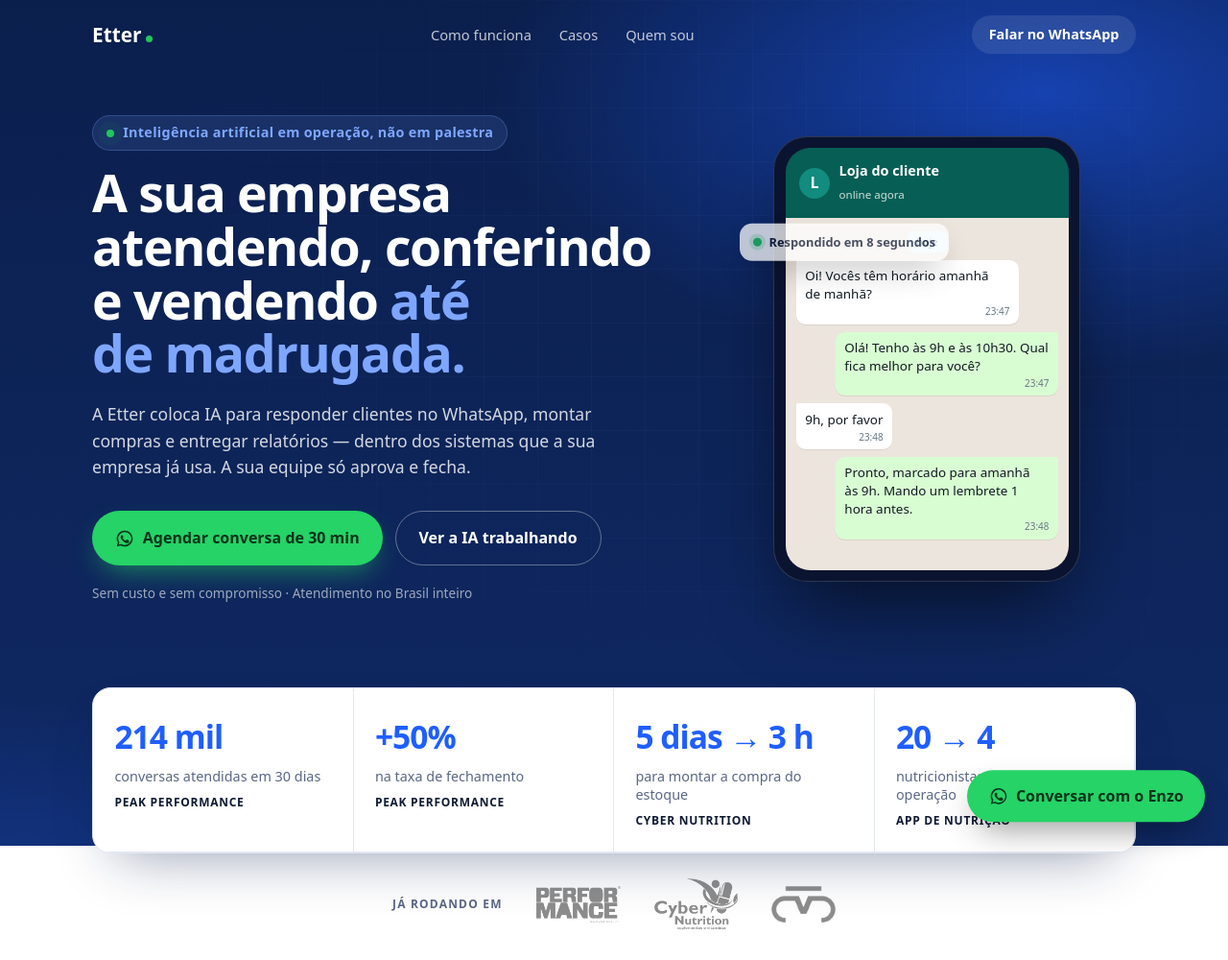
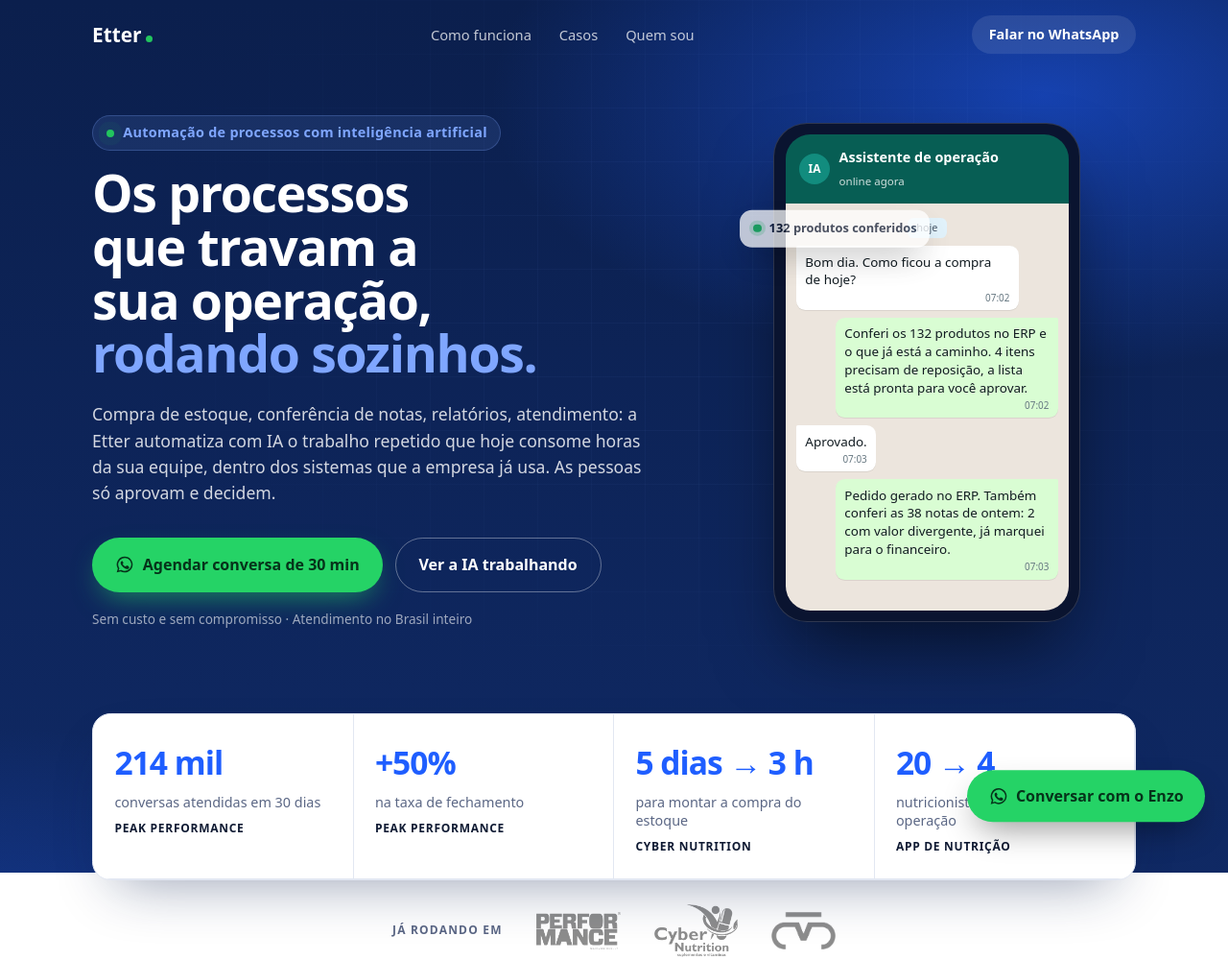
Before and after one commit to Sataker/etter-ia, an Astro site: page /apresentacao in a window 1280 px wide. Shown: the top 1000 px of the page at 96% size. Built offline with nearby package versions, Linux system fonts and the light colour scheme; Astro itself is replaced by a stand-in of ours.

Commit message:
Apresentação: hero focado em automação de processos, conversa de operação no celular, remove travessões e os 3 selos da seção do Enzo
Co-Authored-By: Claude Opus 5.5 <noreply@anthropic.com>

```diff
--- a/src/pages/apresentacao.astro
+++ b/src/pages/apresentacao.astro
@@ -17,9 +17,9 @@ import { SITE, wa } from '../lib/site';
 */
 const WA = wa('Olá Enzo! Vi a apresentação da Etter e quero conversar sobre um processo da minha empresa.');
 const canonical = `${SITE.url}/apresentacao`;
-const title = 'Etter — IA funcionando dentro da sua empresa';
+const title = 'Etter | Automação de processos com IA para empresas';
 const description =
-  'A Etter coloca IA para atender no WhatsApp, montar compras e entregar relatórios dentro dos sistemas que a sua empresa já usa. Casos reais, com nome e número.';
+  'A Etter automatiza com IA os processos que consomem horas da sua equipe: compras, conferências, relatórios e atendimento, dentro dos sistemas que a empresa já usa. Casos reais, com nome e número.';
 
 const waIcon =
   'M12 2a10 10 0 0 0-8.6 15.1L2 22l5-1.3A10 10 0 1 0 12 2Zm0 18.2a8.2 8.2 0 0 1-4.2-1.2l-.3-.2-3 .8.8-2.9-.2-.3A8.2 8.2 0 1 1 12 20.2Zm4.5-6.1c-.2-.1-1.5-.7-1.7-.8-.2-.1-.4-.1-.6.1l-.8 1c-.1.2-.3.2-.5.1a6.7 6.7 0 0 1-3.3-2.9c-.2-.4.2-.4.7-1.3.1-.2 0-.3 0-.4l-.8-1.8c-.2-.5-.4-.4-.6-.4h-.5a1 1 0 0 0-.7.3 3 3 0 0 0-.9 2.2 5.2 5.2 0 0 0 1.1 2.8 11.9 11.9 0 0 0 4.6 4c1.7.7 2.3.8 3.2.7.5-.1 1.5-.6 1.7-1.2.2-.6.2-1.1.2-1.2-.1-.1-.3-.2-.5-.3Z';
@@ -171,11 +171,12 @@ const faq = [
       <div class="grid-bg" aria-hidden="true"></div>
       <div class="wrap hero-grid">
         <div class="hero-copy">
-          <p class="kicker"><span class="pulse"></span>Inteligência artificial em operação, não em palestra</p>
-          <h1>A sua empresa atendendo, conferindo e vendendo <span>até de madrugada.</span></h1>
+          <p class="kicker"><span class="pulse"></span>Automação de processos com inteligência artificial</p>
+          <h1>Os processos que travam a sua operação, <span>rodando sozinhos.</span></h1>
           <p class="lead">
-            A Etter coloca IA para responder clientes no WhatsApp, montar compras e entregar relatórios — dentro dos
-            sistemas que a sua empresa já usa. A sua equipe só aprova e fecha.
+            Compra de estoque, conferência de notas, relatórios, atendimento: a Etter automatiza com IA o trabalho
+            repetido que hoje consome horas da sua equipe, dentro dos sistemas que a empresa já usa. As pessoas só
+            aprovam e decidem.
           </p>
           <div class="cta-row">
             <a href={WA} target="_blank" rel="noopener" class="btn btn-wa">
@@ -191,20 +192,20 @@ const faq = [
         <div class="phone-stage" aria-label="Exemplo de atendimento da IA no WhatsApp">
           <div class="phone">
             <div class="phone-bar">
-              <span class="avatar-sm">L</span>
-              <div><strong>Loja do cliente</strong><small class="status">online agora</small></div>
+              <span class="avatar-sm">IA</span>
+              <div><strong>Assistente de operação</strong><small class="status">online agora</small></div>
             </div>
             <div class="chat" id="chat">
               <p class="day">hoje</p>
-              <p class="msg in" data-step="0">Oi! Vocês têm horário amanhã de manhã? <time>23:47</time></p>
-              <p class="msg out" data-step="1">Olá! Tenho às 9h e às 10h30. Qual fica melhor para você? <time>23:47</time></p>
-              <p class="msg in" data-step="2">9h, por favor <time>23:48</time></p>
-              <p class="msg out" data-step="3">Pronto, marcado para amanhã às 9h. Mando um lembrete 1 hora antes. <time>23:48</time></p>
+              <p class="msg in" data-step="0">Bom dia. Como ficou a compra de hoje? <time>07:02</time></p>
+              <p class="msg out" data-step="1">Conferi os 132 produtos no ERP e o que já está a caminho. 4 itens precisam de reposição, a lista está pronta para você aprovar. <time>07:02</time></p>
+              <p class="msg in" data-step="2">Aprovado. <time>07:03</time></p>
+              <p class="msg out" data-step="3">Pedido gerado no ERP. Também conferi as 38 notas de ontem: 2 com valor divergente, já marquei para o financeiro. <time>07:03</time></p>
               <p class="typing" aria-hidden="true"><i></i><i></i><i></i></p>
             </div>
           </div>
-          <div class="float f1"><span class="ok"></span>Respondido em 8 segundos</div>
-          <div class="float f2"><span class="ok"></span>Horário salvo na agenda</div>
+          <div class="float f1"><span class="ok"></span>132 produtos conferidos</div>
+          <div class="float f2"><span class="ok"></span>Pedido gerado no ERP</div>
         </div>
       </div>
 
@@ -447,7 +448,7 @@ const faq = [
           <h2>Prazer, eu sou o Enzo.</h2>
           <p>
             Sou o fundador da Etter e quem constrói cada projeto. Trabalho com agentes de inteligência artificial e
-            automação de processos para empresas brasileiras — do atendimento no WhatsApp a sistemas internos.
+            automação de processos para empresas brasileiras, do atendimento no WhatsApp a sistemas internos.
           </p>
           <p>
             Passei dois meses em San Francisco, no Vale do Silício. O que mais trouxe de lá não foi a parte técnica:
@@ -457,11 +458,6 @@ const faq = [
             Por isso eu não vendo pacote pronto. Cada projeto começa entendendo como a sua empresa trabalha hoje, e é
             montado em cima disso.
           </p>
-          <ul class="facts">
-            <li><b>Direto comigo</b><span>sem vendedor no meio</span></li>
-            <li><b>O código é seu</b><span>sem ficar preso a plataforma</span></li>
-            <li><b>Valor fechado</b><span>antes de começar</span></li>
-          </ul>
         </div>
       </div>
     </section>
@@ -652,7 +648,7 @@ const faq = [
   .phone-bar { display: flex; align-items: center; gap: 0.6rem; background: #075e54; color: #fff; padding: 0.8rem 0.9rem; border-radius: 1.6rem 1.6rem 0 0; }
   .phone-bar strong { display: block; font-size: 0.9rem; }
   .phone-bar small { font-size: 0.72rem; opacity: 0.8; }
-  .avatar-sm { width: 2rem; height: 2rem; border-radius: 50%; background: #128c7e; display: grid; place-items: center; font-weight: 700; }
+  .avatar-sm { width: 2rem; height: 2rem; border-radius: 50%; background: #128c7e; display: grid; place-items: center; font-weight: 700; font-size: 0.75rem; }
   .chat { background: #ece5dd; padding: 0.9rem 0.7rem 1.2rem; border-radius: 0 0 1.6rem 1.6rem; display: flex; flex-direction: column; gap: 0.5rem; min-height: 21rem; }
   .day { align-self: center; font-size: 0.68rem; background: #e1f2fb; color: #4b5a6b; padding: 0.15rem 0.6rem; border-radius: 0.4rem; }
   .msg { max-width: 85%; font-size: 0.84rem; line-height: 1.4; color: #111b21; padding: 0.45rem 0.6rem 0.35rem; border-radius: 0.6rem; box-shadow: 0 1px 0 rgba(0,0,0,0.08); }
```
